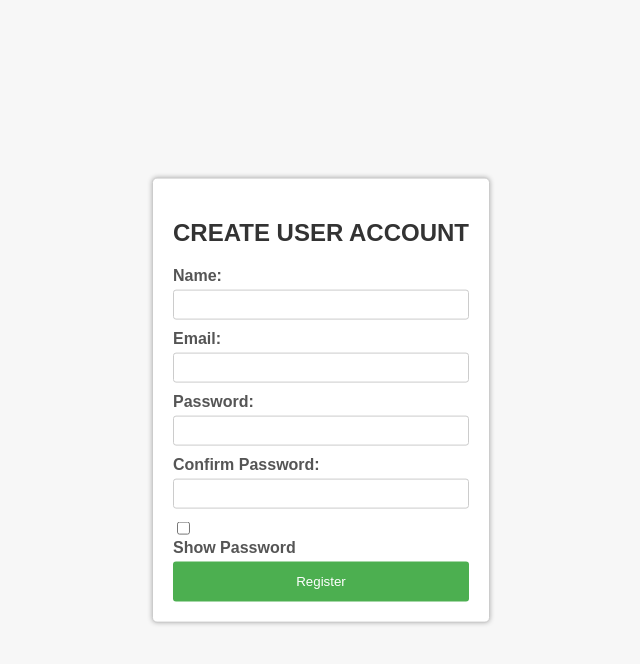
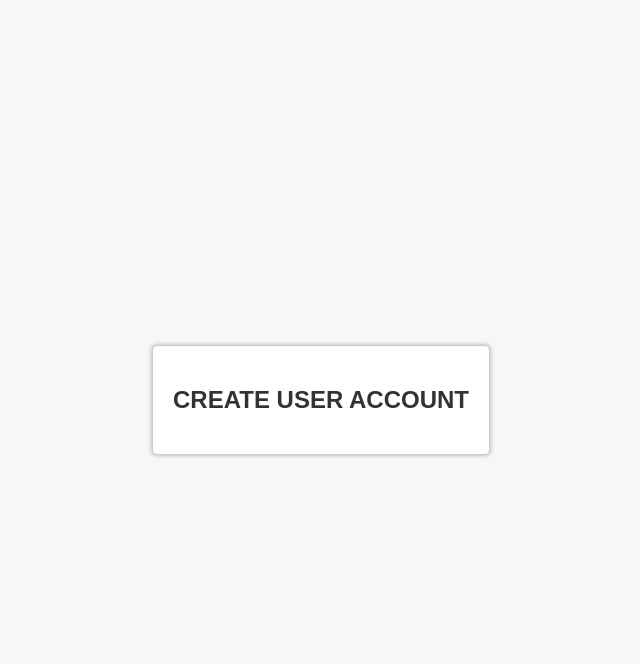
Before and after one commit to Nirupamashree/Invigilator_ms, a PHP site: page /register_form.php in a window 1280 px wide. Shown: the top 664 px of the page, without its empty margins (319-959 px from the left). Run offline with PHP 8.4, Linux system fonts and the light colour scheme.

Commit message:
Update register_form.php

```diff
--- a/register_form.php
+++ b/register_form.php
@@ -1,5 +1,6 @@
 <!DOCTYPE html>
 <html>
+
 <head>
     <title>CREATE USER'S ACCOUNT</title>
     <style>
@@ -107,8 +108,8 @@
         }
     </script>
 </head>
+
 <body>
-
 
     <?php
     // Database connection
@@ -182,10 +183,28 @@ if (isset($_POST['submit'])) {
             $stmt = $pdo->prepare('INSERT INTO user_form (name, email, password) VALUES (?, ?, ?)');
             $stmt->execute([$name, $email, $password]);
 
+            // Generate PDF document
+            require_once('tcpdf.php');
+            $pdf = new TCPDF();
+            $pdf->AddPage();
+            $pdf->SetFont('Arial', 'B', 16);
+            $pdf->Cell(40, 10, 'User Registration Details');
+            $pdf->Ln();
+            $pdf->Cell(40, 10, 'Name: ' . $name);
+            $pdf->Ln();
+            $pdf->Cell(40, 10, 'Email: ' . $email);
+            $pdf->Ln();
+            // ... (add more details as needed)
+
+            // Save the PDF to a file (you can adjust the path and filename as needed)
+            $pdfFilePath = 'Downloads/generated_pdf/' . $name . '_registration.pdf';
+            $pdf->Output($pdfFilePath, 'F');
+
             $successMsg = 'Registration Successful!';
         }
     }
     ?>
+
     <br><br><br><br><br>
     <div class="form-container">
         <h2>CREATE USER ACCOUNT</h2>
@@ -196,29 +215,15 @@ if (isset($_POST['submit'])) {
         }
 
         if (isset($successMsg)) {
-            echo '<p class="alert success">' . $successMsg . '</p>';
+            echo '<p class="alert success">' . $successMsg . ' <a href="' . $pdfFilePath . '" download="registration.pdf">Download PDF</a></p>';
         }
         ?>
 
         <form method="post" action="<?php echo htmlspecialchars($_SERVER["PHP_SELF"]); ?>">
-            <label for="name">Name:</label>
-            <input type="text" id="name" name="name" pattern="[A-Za-z]+[0-9]*" title="Username must only contain alphanumeric characters." required>
-
-            <label for="email">Email:</label>
-            <input type="text" id="email" name="email" required>
-
-            <label for="password">Password:</label>
-            <input type="password" id="password" name="password" required>
-
-            <label for="confirm_password">Confirm Password:</label>
-            <input type="password" id="confirm_password" name="confirm_password" required>
-
-            <input type="checkbox" id="password_visibility" onclick="togglePasswordVisibility()">
-            <label for="password_visibility">Show Password</label>
-
-            <input type="submit" name="submit" value="Register">
+            <!-- (your existing HTML form) -->
         </form>
     </div>
 
 </body>
+
 </html>
```
Lines whose indentation alone changed are shown as unchanged.
